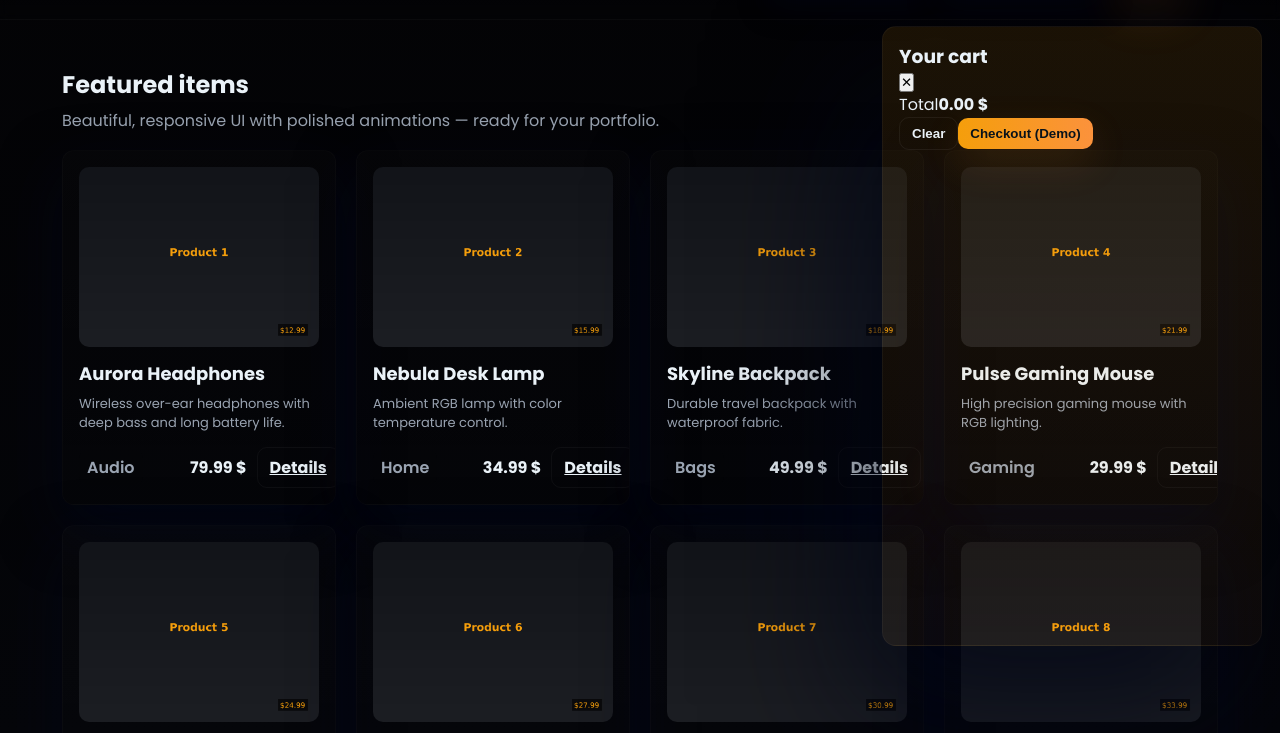
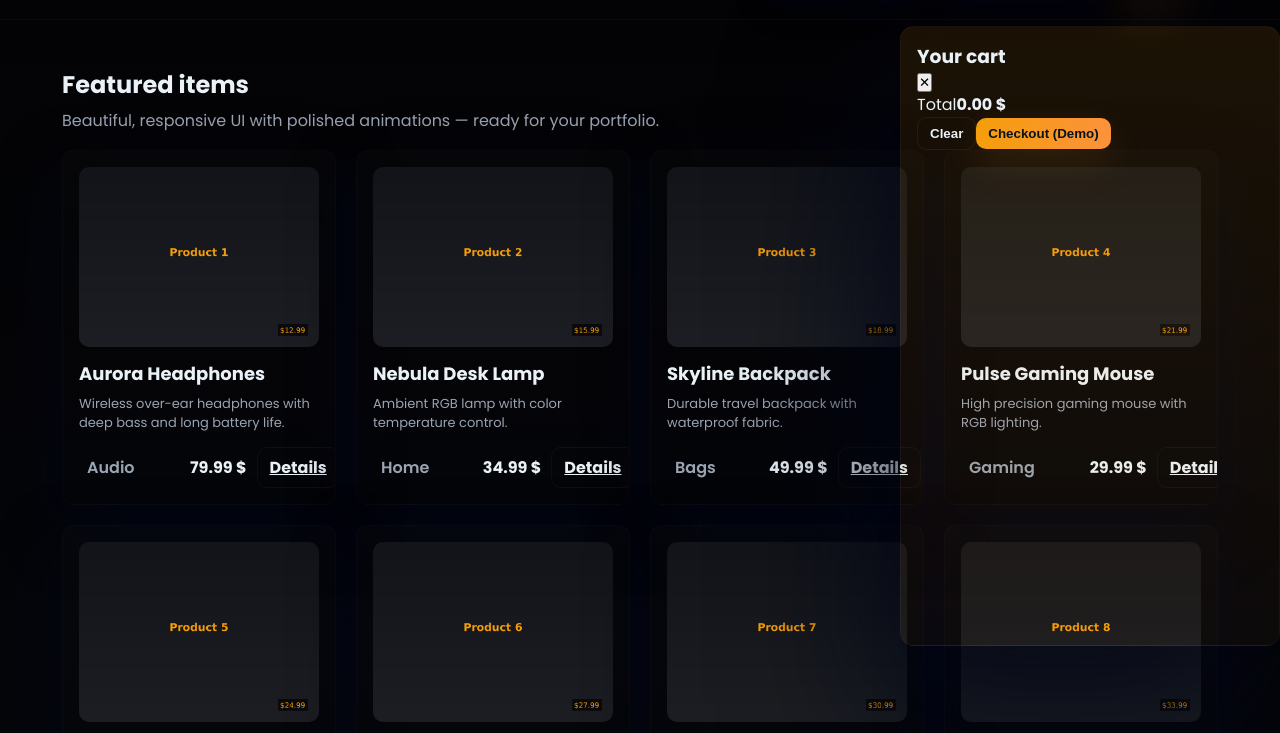
Before and after one commit to MahmoudAshraff/totya_shop_pro, a plain HTML site: page index.html in a window 1280 px wide. Both pictures are taken after a click on the button "Open cart". Shown: the part 66-799 px from the top of the page. Drawn offline with Linux system fonts and the light colour scheme.

Commit message:
Update style.css

```diff
--- a/style.css
+++ b/style.css
@@ -83,8 +83,8 @@ body{font-family:'Poppins',system-ui,-apple-system,Segoe UI,Roboto,Arial;backgro
 .page-btn.active{background:var(--gold);color:#08121a;border:none;box-shadow:0 10px 30px rgba(251,146,60,0.12)}
 
 /* sidebar */
-.sidebar{width:380px;background:linear-gradient(180deg, rgba(245,158,11,0.10), rgba(251,146,60,0.04));padding:16px;border-radius:14px;position:fixed;top:92px;right:-520px;height:calc(100% - 180px);box-shadow:-30px 60px 140px rgba(2,6,23,0.75);transition:right 420ms cubic-bezier(.2,.9,.3,1);z-index:120;border:1px solid rgba(255,255,255,0.04)}
-.sidebar.open{right:18px}
+.sidebar{width:380px;background:linear-gradient(180deg, rgba(245,158,11,0.10), rgba(251,146,60,0.04));padding:16px;border-radius:14px;position:fixed;top:92px;right:-100%;height:calc(100% - 180px);box-shadow:-30px 60px 140px rgba(2,6,23,0.75);transition:right 420ms cubic-bezier(.2,.9,.3,1);z-index:120;border:1px solid rgba(255,255,255,0.04)}
+.sidebar.open{right:0px}
 .cart-items{display:flex;flex-direction:column;gap:12px;overflow:auto;flex:1;padding-right:6px}
 .cart-item{display:flex;gap:12px;align-items:center;padding:10px;border-radius:10px;background:linear-gradient(90deg, rgba(255,255,255,0.02), rgba(255,255,255,0.01));box-shadow:inset 0 -1px 0 rgba(0,0,0,0.2)}
 .cart-item img{width:84px;height:64px;object-fit:cover;border-radius:8px}
```
